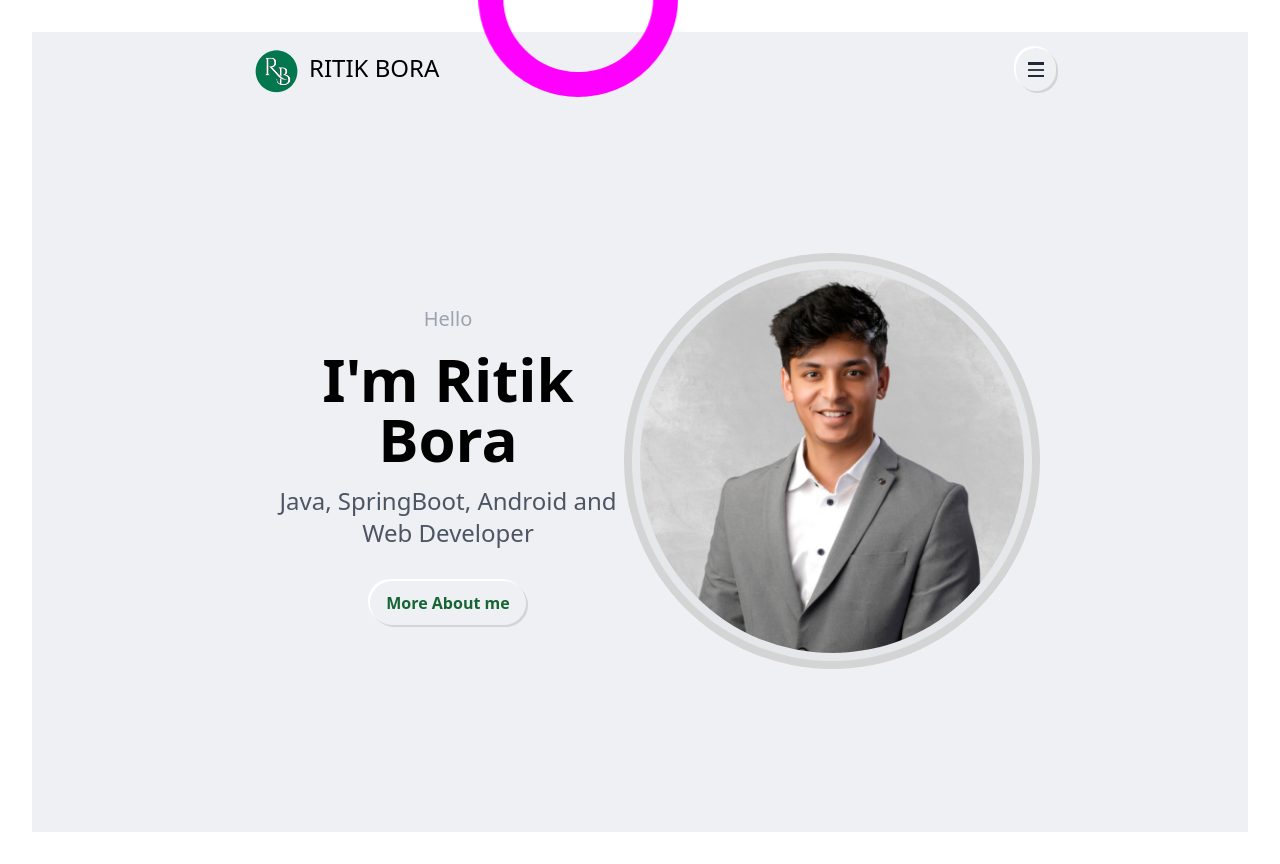
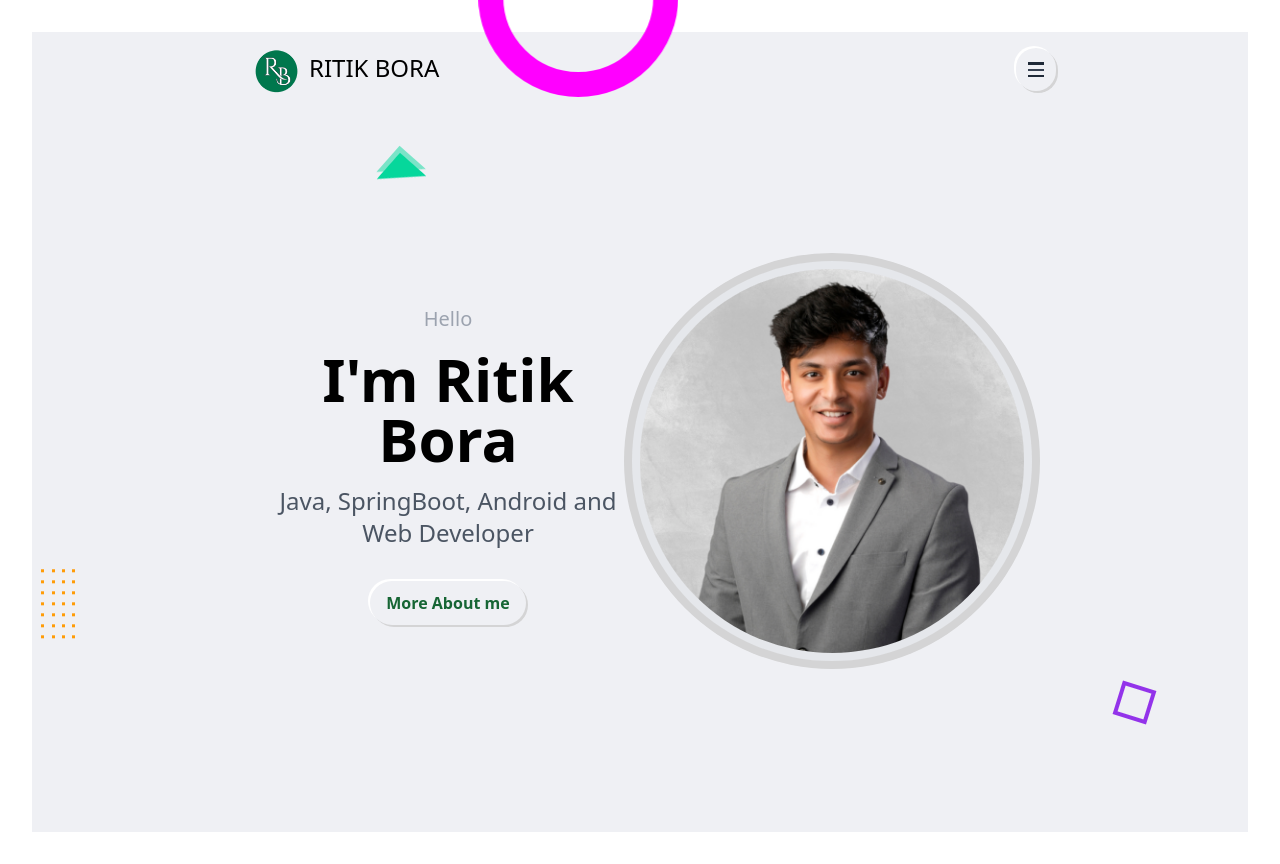
Before and after one commit to RitikBora/profile-website, a React (Vite) app in the folder frontend/: page / in a window 1280 px wide. Built offline with nearby package versions, Linux system fonts and the light colour scheme.

Commit message:
more animations added

```diff
--- /dev/null
+++ b/frontend/src/animations/Animations.tsx
@@ -0,0 +1,16 @@
+import CircleBounce from "./CircleBounce"
+import MovingSquares from "./MovingSquares"
+import SpinningSquare from "./SpinningSquare"
+import SpinningTriangles from "./SpinningTriangles"
+
+export const Animations = () =>
+{
+    return (
+        <div>
+            <CircleBounce/>
+            <SpinningTriangles/>
+            <SpinningSquare/>
+            <MovingSquares/>
+        </div>
+    )
+}
--- a/frontend/src/animations/CircleBounce.tsx
+++ b/frontend/src/animations/CircleBounce.tsx
@@ -1,4 +1,4 @@
-import React from 'react';
+
 
 const CircleBounce = () => {
   return (
--- /dev/null
+++ b/frontend/src/animations/MovingSquares.tsx
@@ -0,0 +1,12 @@
+import '../index.css'
+const MovingSquares = () => {
+  return (
+    <div className="effect-2 absolute left-10 bottom-48 w-40 flex flex-wrap justify-between animate-topBounce">
+      {[...Array(28)].map((_, index) => (
+        <div key={index} className="h-6 w-6 bg-yellow-400 m-1"></div>
+      ))}
+    </div>
+  );
+};
+
+export default MovingSquares;
--- /dev/null
+++ b/frontend/src/animations/SpinningSquare.tsx
@@ -0,0 +1,12 @@
+import '../index.css';
+
+const SpinningSquare = () => {
+  return (
+    <div
+      className="absolute w-[35px] h-[35px] border-4 border-purple-600 right-[10%] bottom-[10%]"
+      style={{ animation: 'spin 10s linear infinite' }}
+    ></div>
+  );
+};
+
+export default SpinningSquare;
--- /dev/null
+++ b/frontend/src/animations/SpinningTriangles.tsx
@@ -0,0 +1,9 @@
+import '../index.css'
+
+const SpinningTriangles = () => {
+  return (
+    <div className="effect-4"></div>
+  );
+};
+
+export default SpinningTriangles;
--- a/frontend/src/components/pages/Home.tsx
+++ b/frontend/src/components/pages/Home.tsx
@@ -2,7 +2,7 @@ import { useSetRecoilState } from "recoil"
 import { selectedPageAtom } from "../../recoil/selectedPage"
 import { RoundedButton } from "../buttons/RoundedButton";
 import { ProfilePhoto } from "../profilPhoto";
-import CircleBounce from "../../animations/CircleBounce";
+import { Animations } from "../../animations/Animations";
 
 export const Home =  () =>
 {
@@ -14,7 +14,7 @@ export const Home =  () =>
     }
     return (
         <div className="mx-48">
-            <CircleBounce/>
+            <Animations/>
             <div className="px-8 grid grid-cols-2">
                 <div className="py-48">
                     <div className="text-xl text-gray-400 py-2">
--- a/frontend/src/index.css
+++ b/frontend/src/index.css
@@ -1,3 +1,68 @@
 @tailwind base;
 @tailwind components;
 @tailwind utilities;
+
+
+@keyframes spin {
+  0% {
+    transform: rotate(0deg);
+  }
+  100% {
+    transform: rotate(360deg);
+  }
+}
+
+.effect-4 {
+  position: absolute;
+  border-top: 35px solid transparent;
+  border-left: 35px solid #06d79c;
+  left: 30%;
+  top: 20%;
+  animation: spin 15s linear infinite;
+}
+
+.effect-4::before {
+  content: '';
+  position: absolute;
+  border-top: 35px solid transparent;
+  border-left: 35px solid #06d79c;
+  opacity: 0.5;
+  left: -40px;
+  top: -30px; }
+
+  .effect-1 {
+  position: absolute;
+  width: 30px;
+  height: 30px;
+  border: 4px solid #8a49ff;
+  right: 10%;
+  bottom: 10%;
+  animation: spin 10s linear infinite;
+}
+
+
+@keyframes topBounce {
+  0%, 100% {
+    transform: translateY(0);
+  }
+  50% {
+    transform: translateY(25px);
+  }
+}
+
+.effect-2 {
+  left: 3%;
+  bottom: 20%;
+  width: 40px;
+  display: flex;
+  flex-wrap: wrap;
+  justify-content: space-between;
+  animation: topBounce 3s ease-in-out infinite; /* Add this line */
+}
+
+.effect-2 div {
+  height: 3px;
+  width: 3px;
+  background-color: #ff9c07;
+  margin: 0 3px 8px;
+}
```
